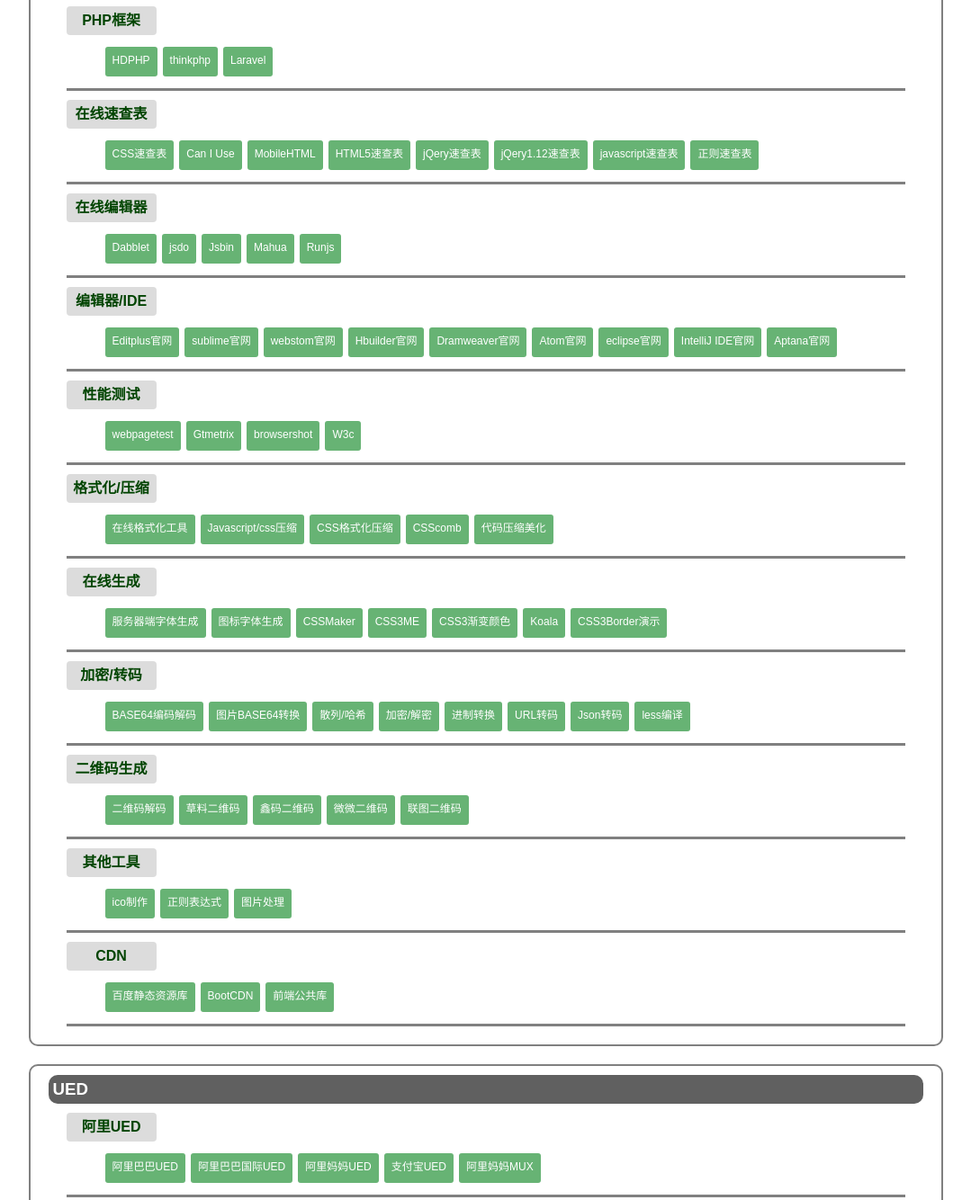
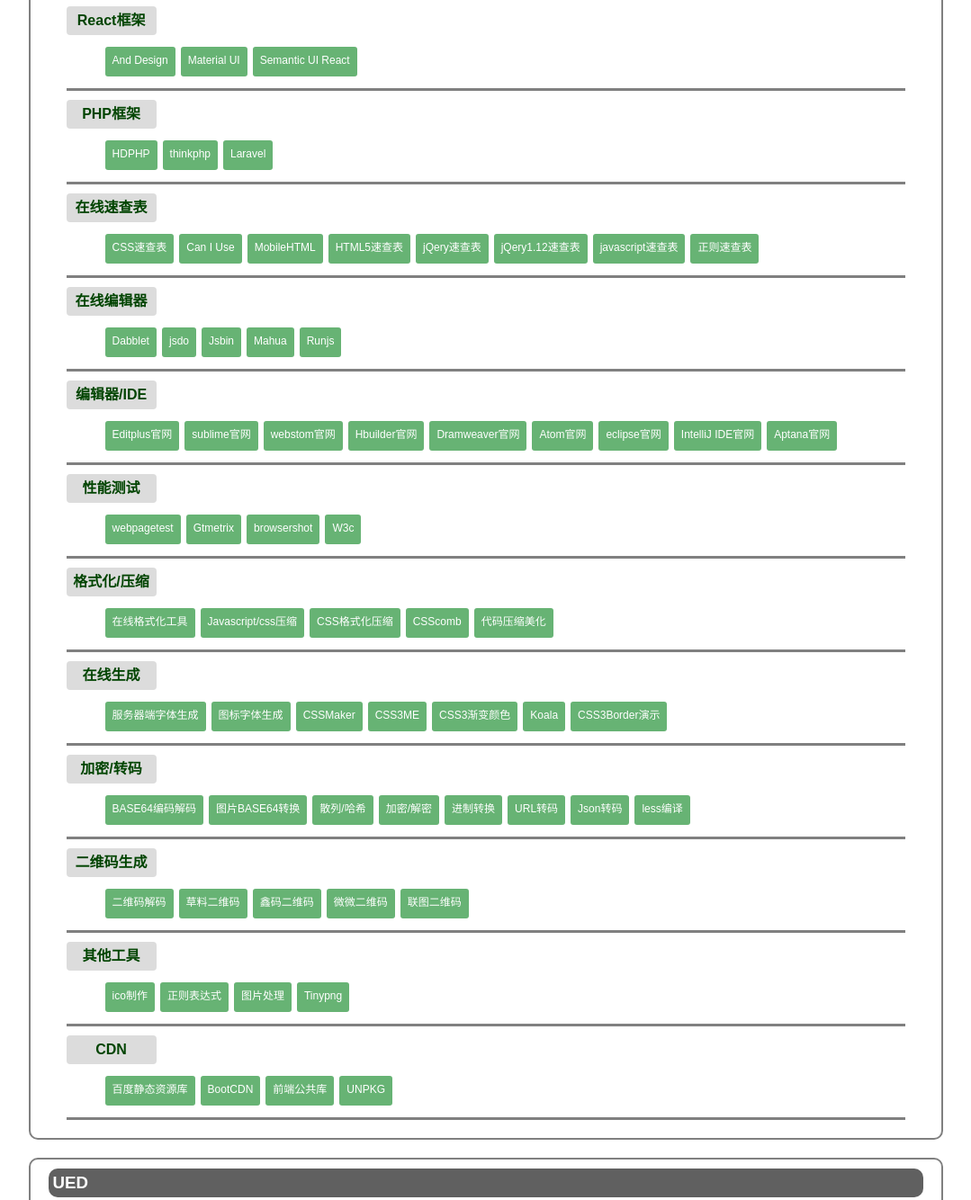
Before and after one commit to freedyc/front-end, a website: page index.html in a window 1280 px wide. Shown: the part 1083-2417 px from the top of the page at 90% size, without its empty margins (100-1179 px from the left). Drawn offline with Linux system fonts and the light colour scheme.

Commit message:
React ui

```diff
--- a/index.html
+++ b/index.html
@@ -148,6 +148,16 @@
                 </dd>
             </dl>
             <dl class="g1">
+                <dt class="title1">React框架</dt>
+                <dd>
+                    <ul class="link">
+                        <li><a href="https://ant.design/index-cn" title="服务于企业级产品设计体系，基于确定和自然的设计价值观赏的模块化解决方案，让设计这和开发者更好的用户体验" target="_blank">And Design</a></li>
+                        <li><a href="https://material-ui.com/" title="Google的React 组件库" target="_blank">Material UI</a></li>
+                        <li><a href="https://react.semantic-ui.com/" target="_blank">Semantic UI React</a></li>
+                    </ul>
+                </dd>
+            </dl>
+            <dl class="g1">
                 <dt class="title1">PHP框架</dt>
                 <dd>
                     <ul class="link">
@@ -238,11 +248,7 @@
                       <li><a href="http://css3.me/" target="_blank">CSS3ME</a></li>
                       <li><a href="http://www.colorzilla.com/gradient-editor/" target="_blank">CSS3渐变颜色</a></li>
                       <li><a href="http://koala-app.com/index-zh.html" target="_blank">Koala</a></li>
-
-
                       <li><a href="https://developer.mozilla.org/en-US/docs/Web/CSS/CSS_Background_and_Borders/Border-image_generator" target="_blank">CSS3Border演示</a></li>
-
-
                     </ul>
                 </dd>
             </dl>
@@ -280,13 +286,10 @@
                 <dt class="title1">其他工具</dt>
                 <dd>
                     <ul class="link">
-
-
                       <li><a href="http://www.bitbug.net/" target="_blank">ico制作</a></li>
                       <li><a href="http://tool.oschina.net/regex#" target="_blank">正则表达式</a></li>
                       <li><a href="http://tool.oschina.net/alloyphoto" target="_blank">图片处理</a></li>
-
-
+                      <li><a href="https://tinypng.com/" title="图片压缩工具" target="_blank">Tinypng</a></li>
                     </ul>
                 </dd>
             </dl>
@@ -294,12 +297,10 @@
                 <dt class="title1">CDN</dt>
                 <dd>
                     <ul class="link">
-
-
                       <li><a href="http://cdn.code.baidu.com/" target="_blank">百度静态资源库</a></li>
                       <li><a href="http://www.bootcdn.cn/" target="_blank">BootCDN</a></li>
                       <li><a href="http://www.cdnjs.net/" target="_blank">前端公共库</a></li>
-                      <!--<li><a href="" target="_blank"></a></li>-->
+                      <li><a href="https://unpkg.com/" title="全球资源分发网络" target="_blank">UNPKG</a></li>
 
                     </ul>
                 </dd>
```
